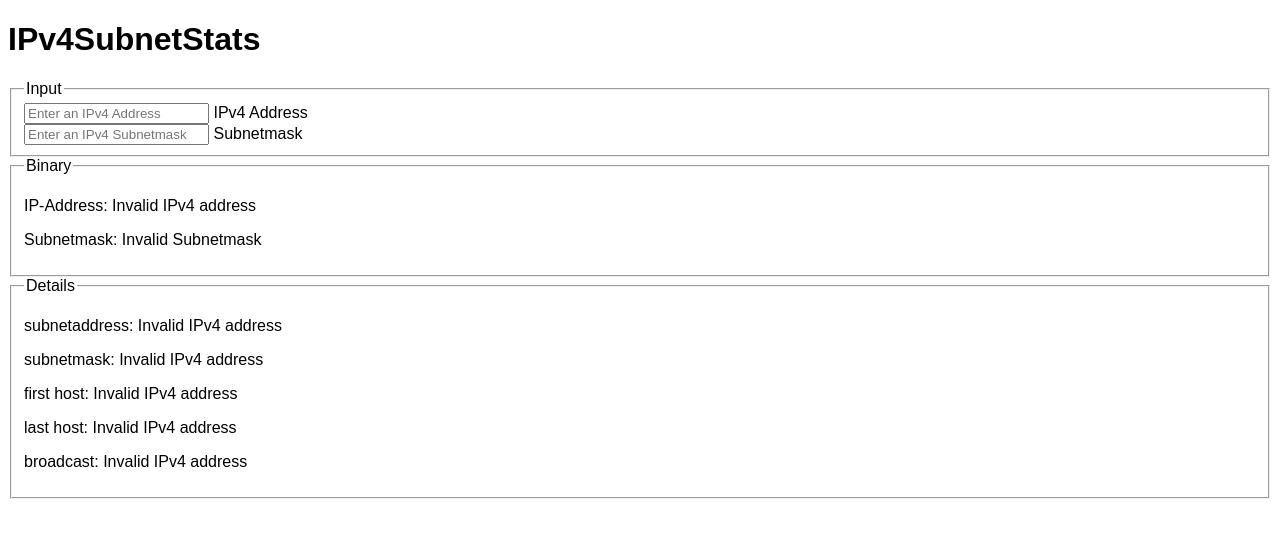
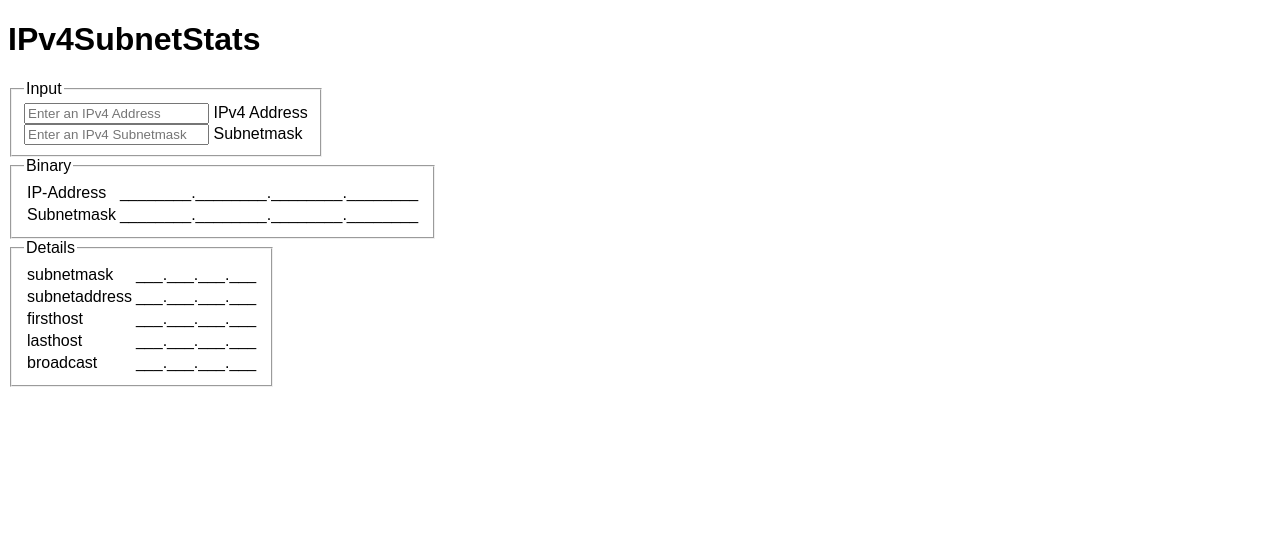
Before and after one commit to RaZoD1/subnetting-calculator, a React app: page / in a window 1280 px wide. Shown: the top 538 px of the page. Built offline with nearby package versions, Linux system fonts and the light colour scheme.

Commit message:
new stuff

```diff
--- a/app/components/IPv4SubnetStats.js
+++ b/app/components/IPv4SubnetStats.js
@@ -1,10 +1,18 @@
 import React from 'react';
 import { useState } from 'react';
-import TitledContainer from './TitledContainer';
+
 import IPv4SubnetInput from './IPv4SubnetInput';
 import IPv4Address from './IPv4Address';
-import { getSubnetAddress, getBroadcast, getFirstHost, getLastHost } from '../utils/Subnetting';
+import {
+  getSubnetAddress,
+  getBroadcast,
+  getFirstHost,
+  getLastHost,
+} from '../utils/Subnetting';
 import { IPv4, IPv4Subnetmask } from '../utils/IPv4';
+
+import TitledContainer from './TitledContainer';
+import SplitTableContainer from './SplitTableContainer';
 
 export default function IPv4SubnetStats(props) {
   const [ip, setIp] = useState(null);
@@ -17,6 +25,72 @@ export default function IPv4SubnetStats(props) {
     setMask(mask);
   };
 
+  const details = [
+    {
+      left: 'subnetmask',
+      right: <IPv4Address ip={mask?.ipv4} invalidMessage={'___.___.___.___'} />,
+    },
+    {
+      left: 'subnetaddress',
+      right: (
+        <IPv4Address
+          ip={getSubnetAddress(ip, mask)}
+          invalidMessage={'___.___.___.___'}
+        />
+      ),
+    },
+    {
+      left: 'firsthost',
+      right: (
+        <IPv4Address
+          ip={getFirstHost(ip, mask)}
+          invalidMessage={'___.___.___.___'}
+        />
+      ),
+    },
+    {
+      left: 'lasthost',
+      right: (
+        <IPv4Address
+          ip={getLastHost(ip, mask)}
+          invalidMessage={'___.___.___.___'}
+        />
+      ),
+    },
+    {
+      left: 'broadcast',
+      right: (
+        <IPv4Address
+          ip={getBroadcast(ip, mask)}
+          invalidMessage={'___.___.___.___'}
+        />
+      ),
+    },
+  ];
+
+  const binary = [
+    {
+      left: 'IP-Address',
+      right: (
+        <IPv4Address
+          ip={ip}
+          displayType={'binary'}
+          invalidMessage={'________.________.________.________'}
+        />
+      ),
+    },
+    {
+      left: 'Subnetmask',
+      right: (
+        <IPv4Address
+          ip={mask?.ipv4}
+          displayType={'binary'}
+          invalidMessage={'________.________.________.________'}
+        />
+      ),
+    },
+  ];
+
   return (
     <div>
       <h1>IPv4SubnetStats</h1>
@@ -26,65 +100,10 @@ export default function IPv4SubnetStats(props) {
           onMaskChange={handleMaskChange}
         />
       </TitledContainer>
-      <TitledContainer title="Binary">
-        <p>
-          IP-Address:&nbsp;
-          <IPv4Address ip={ip} displayType={'binary'} seperator={'.'} />
-        </p>
 
-        <p>
-          Subnetmask:&nbsp;
-          <IPv4Address
-            ip={mask?.ipv4}
-            displayType={'binary'}
-            seperator={'.'}
-            invalidMessage={'Invalid Subnetmask'}
-          />
-        </p>
-      </TitledContainer>
+      <SplitTableContainer title="Binary" align={'left'} rows={binary} />
 
-      <TitledContainer title="Details">
-        <p>
-          subnetaddress:&nbsp;
-          <IPv4Address
-            ip={getSubnetAddress(ip, mask)}
-            displayType={'decimal'}
-            seperator={'.'}
-          />
-        </p>
-        <p>
-          subnetmask:&nbsp;
-          <IPv4Address
-            ip={mask?.ipv4}
-            displayType={'decimal'}
-            seperator={'.'}
-          />
-        </p>
-        <p>
-          first host:&nbsp;
-          <IPv4Address
-            ip={getFirstHost(ip, mask)}
-            displayType={'decimal'}
-            seperator={'.'}
-          />
-        </p>
-        <p>
-          last host:&nbsp;
-          <IPv4Address
-            ip={getLastHost(ip, mask)}
-            displayType={'decimal'}
-            seperator={'.'}
-          />
-        </p>
-        <p>
-          broadcast:&nbsp;
-          <IPv4Address
-            ip={getBroadcast(ip, mask)}
-            displayType={'decimal'}
-            seperator={'.'}
-          />
-        </p>
-      </TitledContainer>
+      <SplitTableContainer title="Details" align={'left'} rows={details} />
     </div>
   );
 }
--- /dev/null
+++ b/app/components/SplitTable.js
@@ -0,0 +1,34 @@
+import React from 'react';
+
+const alignOptions = {
+  left: { left: 'left', right: 'left' },
+  right: { left: 'right', right: 'right' },
+  inside: { left: 'right', right: 'left' },
+  outside: { left: 'left', right: 'right' },
+};
+
+export default function SplitTable(props) {
+  const { align, rows } = props;
+  const alignOption = alignOptions[align] || alignOptions.left;
+
+  return (
+    <table className="splitTable">
+      <tbody>
+        {rows?.map((row, i) => {
+          const { left, right } = row;
+
+          return (
+            <tr key={'row' + i}>
+              <td style={{ textAlign: alignOption.left }}>{left}</td>
+              <td style={{ textAlign: alignOption.right }}>{right}</td>
+            </tr>
+          );
+        })}
+      </tbody>
+    </table>
+  );
+}
+SplitTable.defaultProps = {
+  align: 'left',
+  rows: [],
+};
--- /dev/null
+++ b/app/components/SplitTableContainer.js
@@ -0,0 +1,18 @@
+import React from 'react';
+import SplitTable from './SplitTable';
+import TitledContainer from './TitledContainer';
+
+export default function SplitTableContainer(props) {
+  const { title, rows, align } = props;
+
+  return (
+    <TitledContainer title={title}>
+      <SplitTable rows={rows} align={align} />
+    </TitledContainer>
+  );
+}
+SplitTableContainer.defaultProps = {
+  title: 'SplitTableContainer',
+  rows: [],
+  align: undefined,
+};
--- a/app/components/TitledContainer.js
+++ b/app/components/TitledContainer.js
@@ -2,7 +2,7 @@ import React from 'react';
 
 export default function TitledContainer(props) {
   return (
-    <fieldset>
+    <fieldset style={{ width: 'max-content' }}>
       <legend>{props.title}</legend>
       {props.children}
     </fieldset>
--- a/app/style/index.css
+++ b/app/style/index.css
@@ -1,3 +1,15 @@
-:root{
+:root {
   font-family: sans-serif;
 }
+
+table.splitTable {
+  border: none;
+}
+tr {
+  width: max-content;
+}
+
+table.splitTable tr td {
+  border: none;
+  text-align: left;
+}
```
